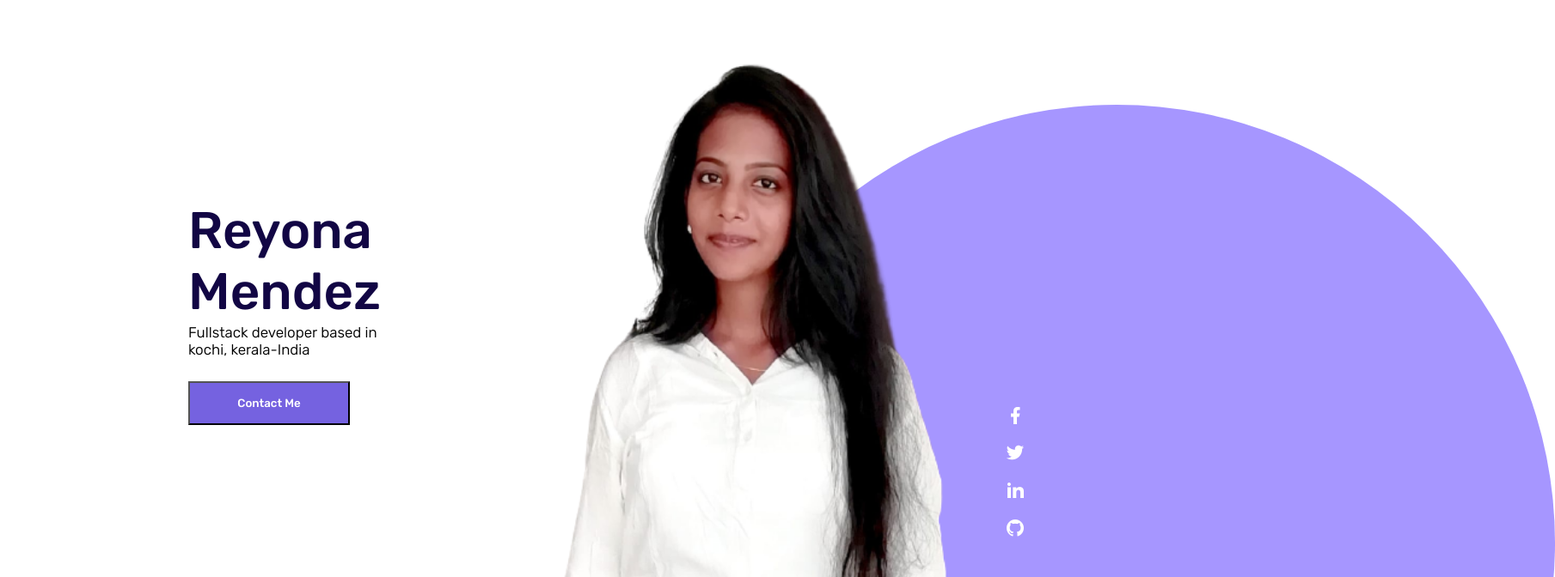
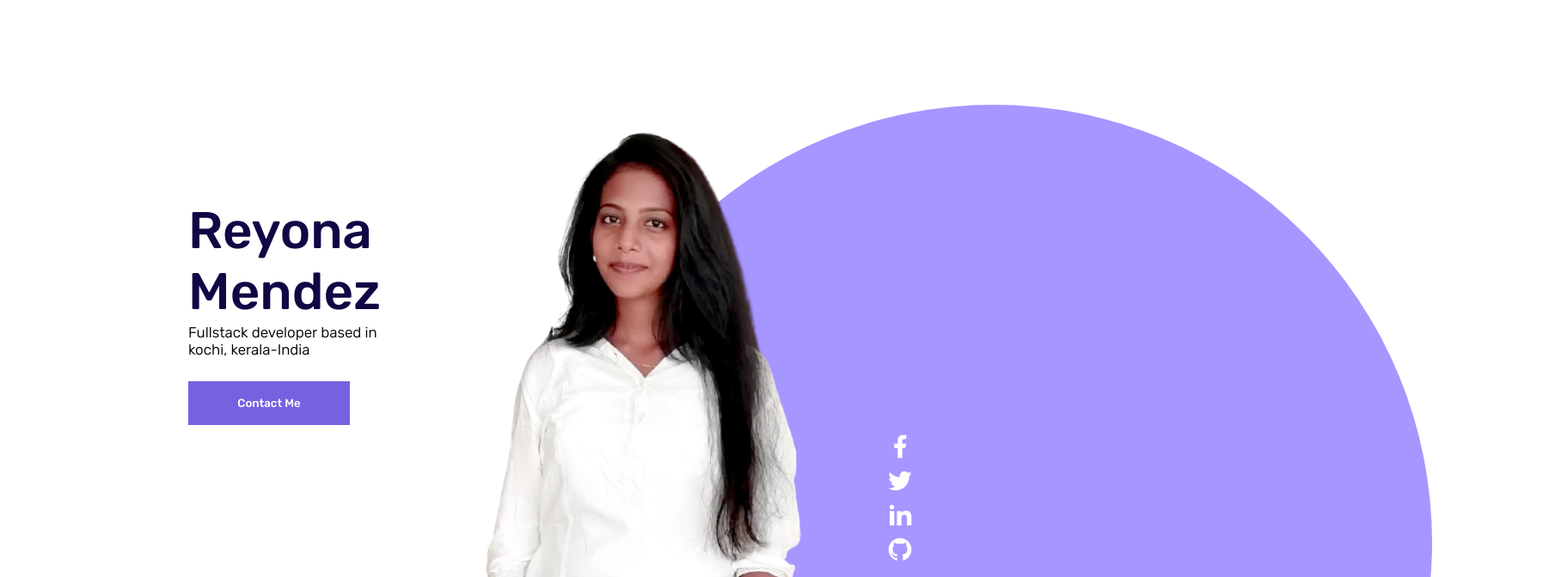
Before and after one commit to ReyonaMendez/Personal-Website, a plain HTML site: page index.html in a window 1280 px wide. Shown: the part 120-792 px from the top of the page at 86% size, 1809 px wide, since content can reach past the window. Drawn offline with nearby package versions, Linux system fonts and the light colour scheme.

Commit message:
button change and bottom change is done

```diff
--- a/index.html
+++ b/index.html
@@ -30,6 +30,7 @@
             <button class="btn"><a href="#">Contact Me</a></button>
         </div>
         <div class="content-right">
+            <div class="circle"></div>
             <img class="image1" src="images/image.png">
             <div class="icon">
                 <i  class="ri-facebook-fill"></i><br>
--- a/style.css
+++ b/style.css
@@ -73,6 +73,7 @@
     height: 51px;
     color:#ffff;
     background: #7562E0;
+    border: none;
 }
 
 .header2>.content-left> .btn > a{
@@ -80,66 +81,42 @@
     text-decoration: none;
 }
 
+/* ************************************************************** */
+
 .content-right{
+    /* width: 1020px;
+    height: 900px;
+    right: 270px;
+    background-color: brown; */
+}
+
+.circle{
     position: absolute;
     width: 1020px;
     height: 1020px;
-    left: 789px;
+    background-color: #A696FF;
+    border-radius: 50%;
+    z-index: -2;
+    right: -386px;
     top: 242px;
-    background: #A696FF;
-    border-radius: 50%;
-
 }
 
 .content-right > .image1{
+    width: 500px;
+    height: 600px;
     position: absolute;
-    width: 625px;
-    height: 784px;
-    left: -239px;
-    top: -144px;
+    right: 290px;
+    bottom: 0;
+    z-index: -1;
+
 }
 .header2 > .content-right>.icon{
-    display: flex;
-    flex-direction:column;
-    width:40px;
-    height:90px;
-
+    position: absolute;
+    width: 14px;
+    height:26px;
+    font-size: xx-large;
+    align-items: flex-start;
+    bottom: 150px;
+    right :235px;
+    color:#ffffff;
 }
-
-.header2 > .content-right>.icon >.ri-facebook-fill{
-    font-size: x-large;
-    margin-top: 350px;
-    margin-left: 380px;
-    color: #FFFFFF;
-
-
-}
-
-
-.header2 > .content-right>.icon >.ri-twitter-fill{
-    font-size: x-large;
-    margin-top: 0px;
-    margin-left: 380px;
-    color: #FFFFFF;
-
-}
-
-.header2 > .content-right>.icon >.ri-linkedin-fill{
-
-    float:left;
-    font-size: x-large;
-    margin-top: 20px;
-    margin-left: 380px;
-    color: #FFFFFF;
-
-}
-
-.header2 > .content-right>.icon >.ri-github-fill{
-
-    float:left;
-    font-size: x-large;
-    margin-top: 20px;
-    margin-left: 380px;
-    color: #FFFFFF;
-
-}
```
